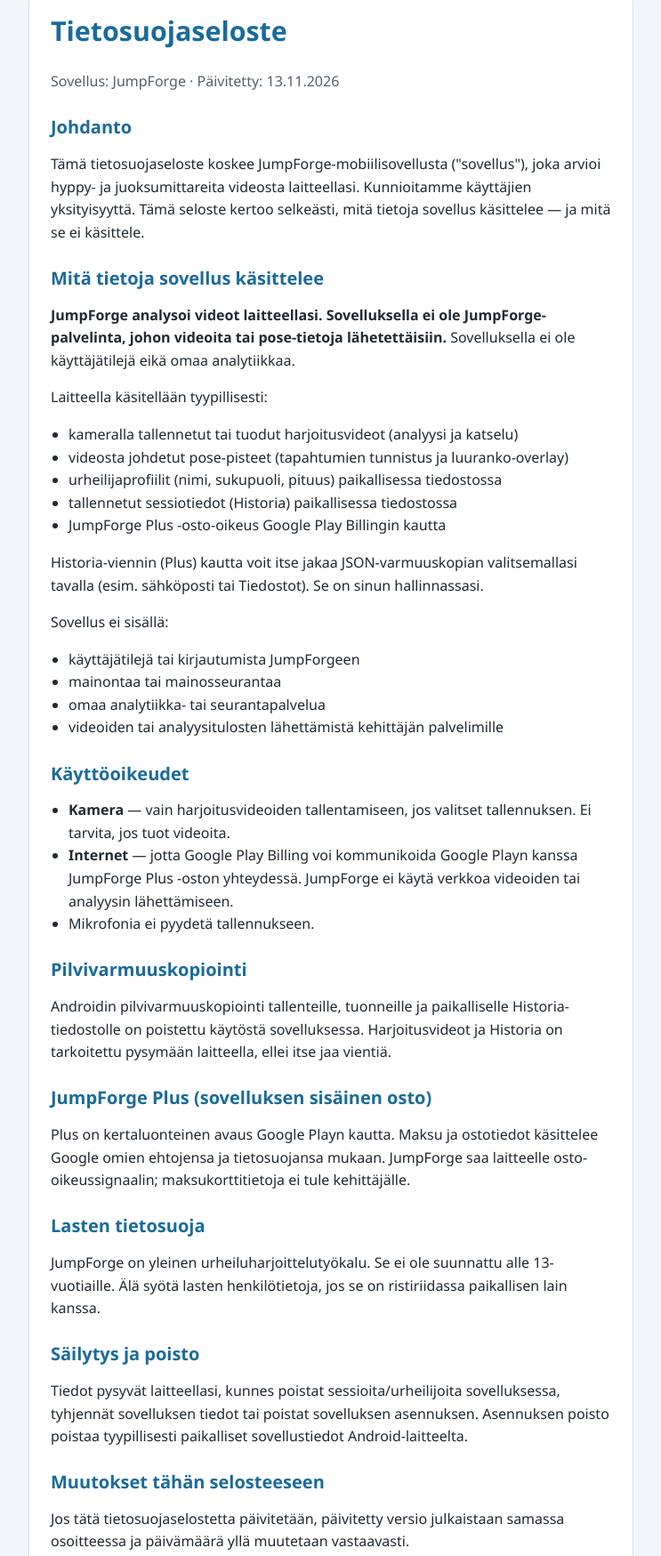
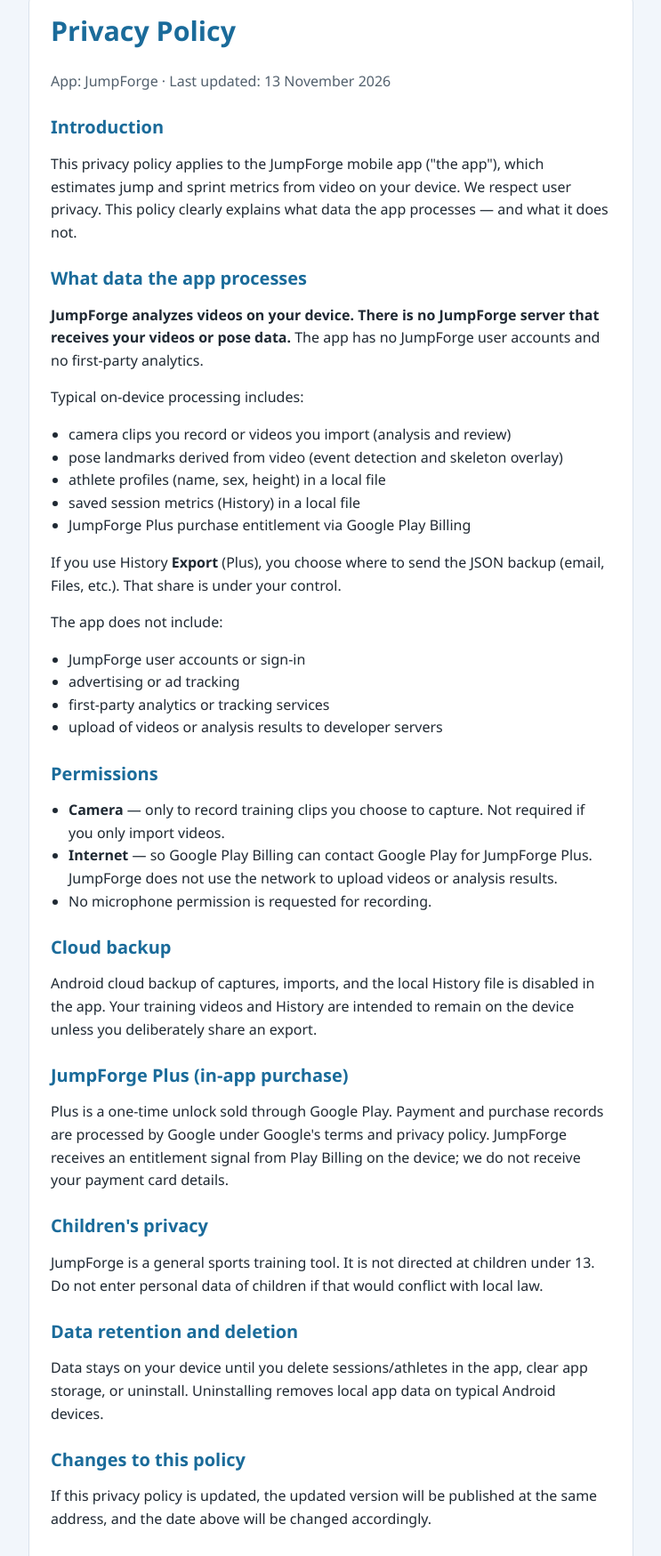
Before and after one commit to anttiopoikonen-stack/jumpforge-privacy, a plain HTML site: page index.html in a window 1280 px wide. Shown: the part 45-1794 px from the top of the page at 89% size, without its empty margins (268-1011 px from the left). Drawn offline with Linux system fonts and the light colour scheme.

Commit message:
Make privacy policy English-only.

```diff
--- a/index.html
+++ b/index.html
@@ -1,9 +1,9 @@
 <!DOCTYPE html>
-<html lang="fi">
+<html lang="en">
   <head>
     <meta charset="utf-8" />
     <meta name="viewport" content="width=device-width, initial-scale=1" />
-    <title>Tietosuojaseloste — JumpForge</title>
+    <title>Privacy Policy — JumpForge</title>
     <style>
       :root {
         color-scheme: light;
@@ -75,12 +75,6 @@
         color: var(--accent);
       }
 
-      hr {
-        border: 0;
-        border-top: 1px solid var(--border);
-        margin: 32px 0;
-      }
-
       footer {
         color: var(--muted);
         font-size: 0.95rem;
@@ -89,112 +83,7 @@
   </head>
   <body>
     <main>
-      <section class="card" lang="fi">
-        <h1>Tietosuojaseloste</h1>
-        <p class="meta">Sovellus: JumpForge · Päivitetty: 13.11.2026</p>
-
-        <h2>Johdanto</h2>
-        <p>
-          Tämä tietosuojaseloste koskee JumpForge-mobiilisovellusta
-          (&quot;sovellus&quot;), joka arvioi hyppy- ja juoksumittareita videosta
-          laitteellasi. Kunnioitamme käyttäjien yksityisyyttä. Tämä seloste
-          kertoo selkeästi, mitä tietoja sovellus käsittelee — ja mitä se ei
-          käsittele.
-        </p>
-
-        <h2>Mitä tietoja sovellus käsittelee</h2>
-        <p>
-          <strong
-            >JumpForge analysoi videot laitteellasi. Sovelluksella ei ole
-            JumpForge-palvelinta, johon videoita tai pose-tietoja
-            lähetettäisiin.</strong
-          >
-          Sovelluksella ei ole käyttäjätilejä eikä omaa analytiikkaa.
-        </p>
-        <p>Laitteella käsitellään tyypillisesti:</p>
-        <ul>
-          <li>kameralla tallennetut tai tuodut harjoitusvideot (analyysi ja katselu)</li>
-          <li>videosta johdetut pose-pisteet (tapahtumien tunnistus ja luuranko-overlay)</li>
-          <li>urheilijaprofiilit (nimi, sukupuoli, pituus) paikallisessa tiedostossa</li>
-          <li>tallennetut sessiotiedot (Historia) paikallisessa tiedostossa</li>
-          <li>JumpForge Plus -osto-oikeus Google Play Billingin kautta</li>
-        </ul>
-        <p>
-          Historia-viennin (Plus) kautta voit itse jakaa JSON-varmuuskopian
-          valitsemallasi tavalla (esim. sähköposti tai Tiedostot). Se on sinun
-          hallinnassasi.
-        </p>
-        <p>Sovellus ei sisällä:</p>
-        <ul>
-          <li>käyttäjätilejä tai kirjautumista JumpForgeen</li>
-          <li>mainontaa tai mainosseurantaa</li>
-          <li>omaa analytiikka- tai seurantapalvelua</li>
-          <li>videoiden tai analyysitulosten lähettämistä kehittäjän palvelimille</li>
-        </ul>
-
-        <h2>Käyttöoikeudet</h2>
-        <ul>
-          <li>
-            <strong>Kamera</strong> — vain harjoitusvideoiden tallentamiseen,
-            jos valitset tallennuksen. Ei tarvita, jos tuot videoita.
-          </li>
-          <li>
-            <strong>Internet</strong> — jotta Google Play Billing voi
-            kommunikoida Google Playn kanssa JumpForge Plus -oston yhteydessä.
-            JumpForge ei käytä verkkoa videoiden tai analyysin lähettämiseen.
-          </li>
-          <li>Mikrofonia ei pyydetä tallennukseen.</li>
-        </ul>
-
-        <h2>Pilvivarmuuskopiointi</h2>
-        <p>
-          Androidin pilvivarmuuskopiointi tallenteille, tuonneille ja
-          paikalliselle Historia-tiedostolle on poistettu käytöstä sovelluksessa.
-          Harjoitusvideot ja Historia on tarkoitettu pysymään laitteella, ellei
-          itse jaa vientiä.
-        </p>
-
-        <h2>JumpForge Plus (sovelluksen sisäinen osto)</h2>
-        <p>
-          Plus on kertaluonteinen avaus Google Playn kautta. Maksu ja
-          ostotiedot käsittelee Google omien ehtojensa ja tietosuojansa mukaan.
-          JumpForge saa laitteelle osto-oikeussignaalin; maksukorttitietoja ei
-          tule kehittäjälle.
-        </p>
-
-        <h2>Lasten tietosuoja</h2>
-        <p>
-          JumpForge on yleinen urheiluharjoittelutyökalu. Se ei ole suunnattu
-          alle 13-vuotiaille. Älä syötä lasten henkilötietoja, jos se on
-          ristiriidassa paikallisen lain kanssa.
-        </p>
-
-        <h2>Säilytys ja poisto</h2>
-        <p>
-          Tiedot pysyvät laitteellasi, kunnes poistat sessioita/urheilijoita
-          sovelluksessa, tyhjennät sovelluksen tiedot tai poistat sovelluksen
-          asennuksen. Asennuksen poisto poistaa tyypillisesti paikalliset
-          sovellustiedot Android-laitteelta.
-        </p>
-
-        <h2>Muutokset tähän selosteeseen</h2>
-        <p>
-          Jos tätä tietosuojaselostetta päivitetään, päivitetty versio
-          julkaistaan samassa osoitteessa ja päivämäärä yllä muutetaan
-          vastaavasti.
-        </p>
-
-        <h2>Yhteystiedot</h2>
-        <p>
-          Jos sinulla on kysyttävää tästä tietosuojaselosteesta tai sovelluksesta,
-          ota yhteyttä:<br />
-          <a href="mailto:antti.o.poikonen@gmail.com">antti.o.poikonen@gmail.com</a>
-        </p>
-      </section>
-
-      <hr />
-
-      <section class="card" lang="en">
+      <section class="card">
         <h1>Privacy Policy</h1>
         <p class="meta">App: JumpForge · Last updated: 13 November 2026</p>
 
```
